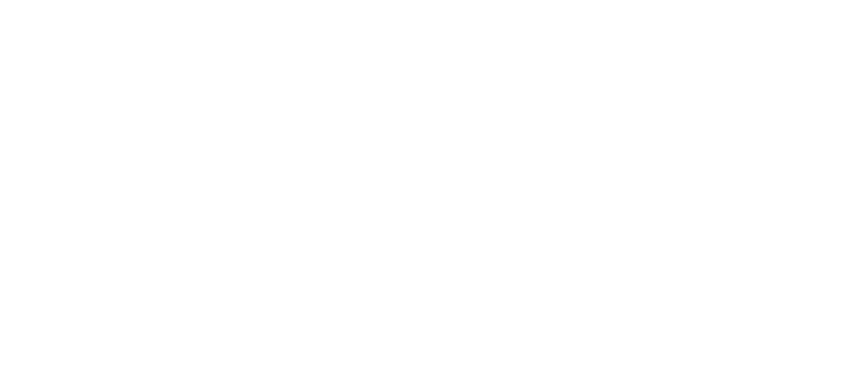
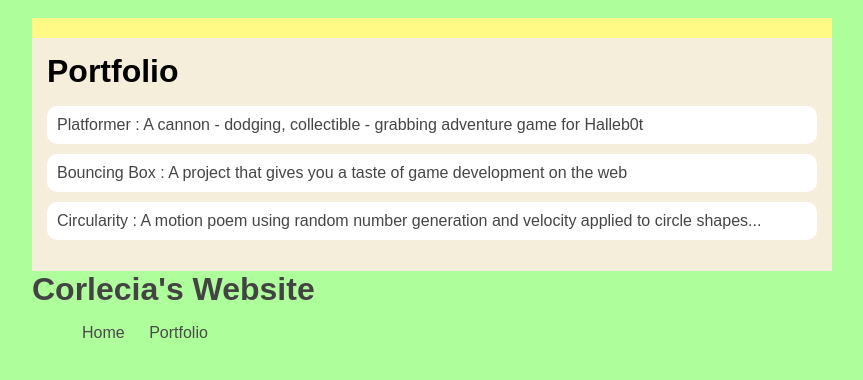
Before and after one commit to l3ciaa/l3ciaa.github.io, a plain HTML site: page portfolio.html in a window 1280 px wide. Shown: the whole page, without its empty margins (208-1071 px from the left). Drawn offline with Linux system fonts and the light colour scheme.

Commit message:
add portfolio.html file

```diff
--- a/portfolio.html
+++ b/portfolio.html
@@ -0,0 +1,37 @@
+<!DOCTYPE HTML>
+<html>
+    <head>
+        <title>Corlecia's Amazing Website</title>
+        <link rel="stylesheet" href="style.css">
+    </head>
+
+    <body>
+      <div id="all-contents">
+        <nav>
+            <!-- Nav stuff here...-->
+        </nav>
+        <main>
+            <div class="content">
+                 <h1>Portfolio</h1>
+                <ul id="portfolio">
+                  <li><a href="projects/platformer/">Platformer : A cannon - dodging, collectible - grabbing adventure game for Halleb0t</a></li>
+                  <li><a href="projects/bouncing-box/">Bouncing Box : A project that gives you a taste of game development on the web </a></li>
+                  <li><a href="projects/circularity/">Circularity : A motion poem using random number generation and velocity applied to circle shapes...</a></li>
+            </ul>
+            </div>
+        </main>
+            <h1>Corlecia's Website</h1>
+            <ul id="nav-ul">
+               <li class="nav-li">
+               <a class="nav-a" href="index.html">Home</a>
+             </li>
+             <li class="nav-li">
+               <a class="nav-a" href="portfolio.html">Portfolio</a>
+
+             </li>
+         </ul>
+
+
+      </div>
+    </body>
+</html>
--- a/projects/platformer/platformer.js
+++ b/projects/platformer/platformer.js
@@ -63,8 +63,7 @@ $(function () {
     createCollectable("max", 1100, 40,)
     createCollectable("database", 1350, 40,)
     createCollectable("max", 750, 300,)
-    createCollectable("database", 1300, 300, )
-    createCollectable("max", 650, 700,)
+
     createCollectable("database", 70, 300,)
 
 
--- a/style.css
+++ b/style.css
@@ -60,3 +60,43 @@ main {
 h2, h3 {
     margin: 0 px;
 }
+           /* portfolio styles */
+           .content h1 {
+            color: black;
+        }
+
+        #portfolio {
+            list-style-type: none;
+            padding-left: 0;
+        }
+
+        #portfolio li {
+            background: #fff;
+            padding: 10px;
+            border-radius: 10px;
+            margin-bottom: 10px;
+        }
+                   /* portfolio styles */
+           .content h1 {
+               color: black;
+           }
+
+           #portfolio {
+               list-style-type: none;
+               padding-left: 0;
+           }
+
+           #portfolio li {
+               background: #fff;
+               padding: 10px;
+               border-radius: 10px;
+               margin-bottom: 10px;
+           }
+
+           #portfolio li:hover {
+            background: #eee;
+        }
+        #portfolio a {
+            text-decoration: none;
+            color: #454545;
+        }
```
